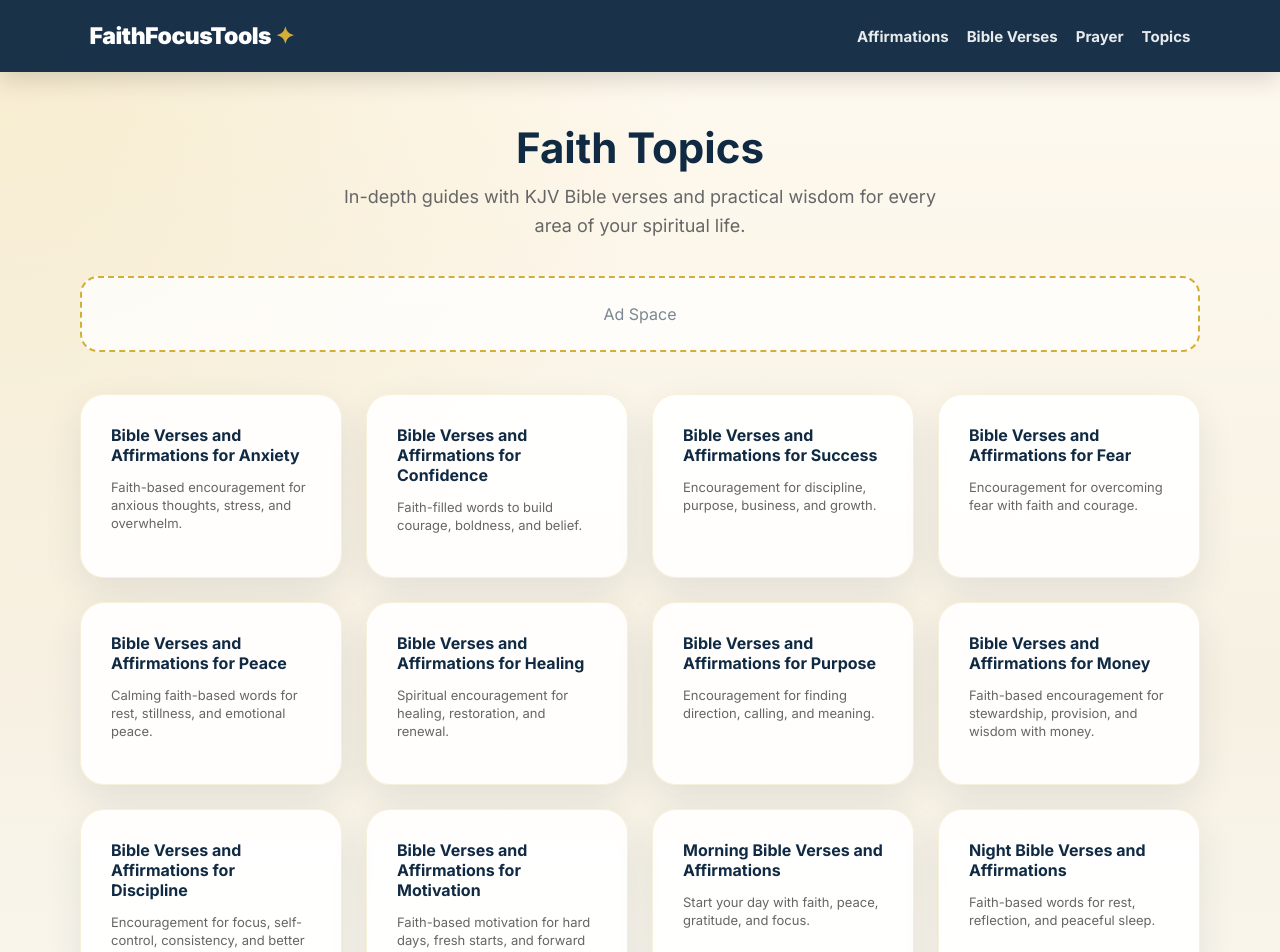
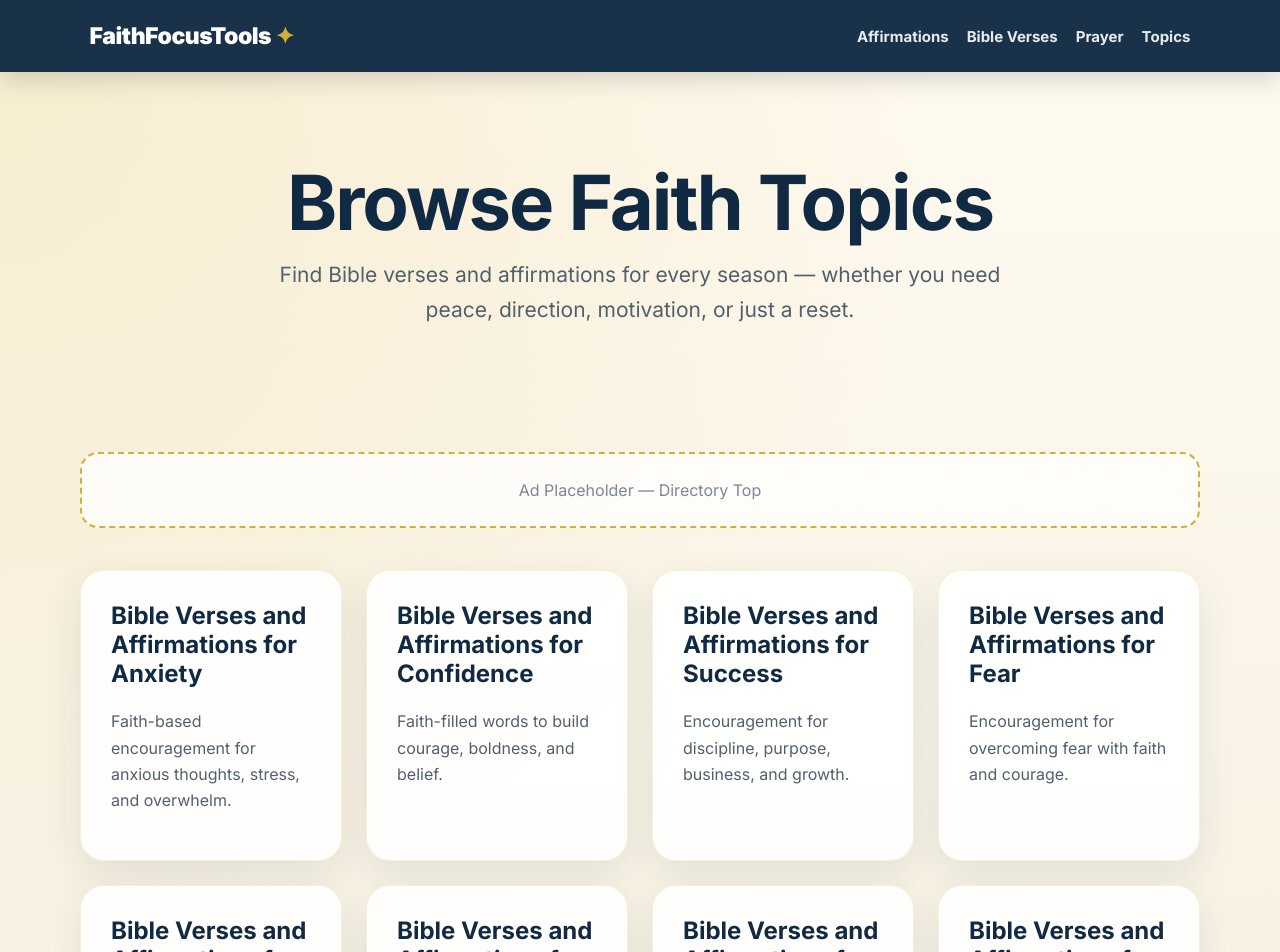
Before and after one commit to m2tmultimedia-eng/faith-focus-tools, a Next.js app: page /topics in a window 1280 px wide. Shown: the top 952 px of the page. Built offline with nearby package versions, Linux system fonts and the light colour scheme.

Commit message:
add topics directory page

```diff
--- a/app/topics/page.tsx
+++ b/app/topics/page.tsx
@@ -1,13 +1,50 @@
-import { topics } from '@/lib/data';
-import { TopicsContent } from './topics-content';
-import type { Metadata } from 'next';
+import Link from "next/link";
+import { topics } from "@/lib/data";
 
-export const metadata: Metadata = {
-  title: 'Faith Topics - Deep-Dive Spiritual Guides | FaithFocusTools',
+export const metadata = {
+  title: "Faith Topics | Bible Verses & Affirmations by Topic",
   description:
-    'Explore in-depth topic pages on anxiety, confidence, success, and more. Each topic features KJV Bible verses and affirmations.',
+    "Browse Bible verses and affirmations by topic including anxiety, confidence, success, peace, and more.",
 };
 
 export default function TopicsPage() {
-  return <TopicsContent topics={topics} />;
+  return (
+    <main className="container">
+      <section className="hero">
+        <h1>Browse Faith Topics</h1>
+        <p>
+          Find Bible verses and affirmations for every season — whether you need
+          peace, direction, motivation, or just a reset.
+        </p>
+      </section>
+
+      <div className="ad-box">Ad Placeholder — Directory Top</div>
+
+      <section className="grid">
+        {topics.map((topic) => (
+          <Link
+            key={topic.slug}
+            href={`/topics/${topic.slug}`}
+            className="card"
+          >
+            <h2>{topic.title}</h2>
+            <p>{topic.description}</p>
+          </Link>
+        ))}
+      </section>
+
+      <section className="cta">
+        <h2>Need a Daily Reset?</h2>
+        <p>
+          Get the 7-Day Faith & Focus guide to help you stay consistent,
+          grounded, and clear.
+        </p>
+        <a className="button" href="#">
+          Get the Free Guide
+        </a>
+      </section>
+
+      <div className="ad-box">Ad Placeholder — Directory Bottom</div>
+    </main>
+  );
 }
```
